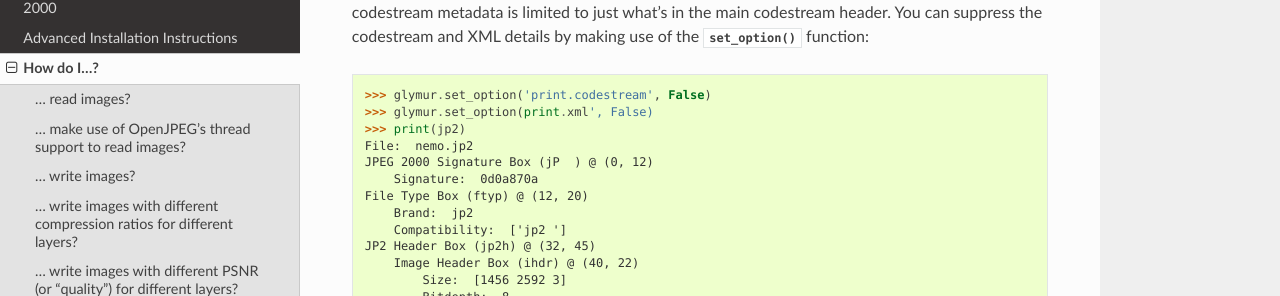
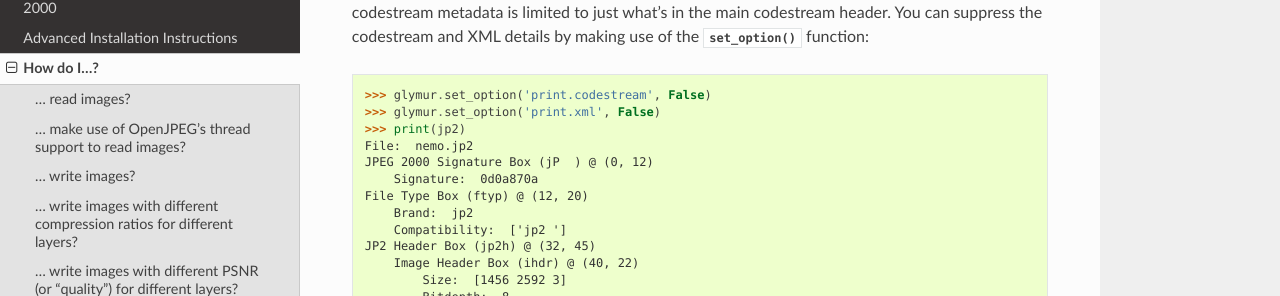
Before and after one commit to quintusdias/glymur, a Sphinx documentation site: the page built from docs/source/how_do_i.rst, in a window 1280 px wide and 900 px high, scrolled down 4462 px. Shown: the part 155-451 px from the top of the window. Built offline with Sphinx 7.4.7 and the Read the Docs theme 2.0.0, drawn with Linux system fonts in a browser that asks for light colours.

Commit message:
Fix small typo in the documentation

```diff
--- a/docs/source/how_do_i.rst
+++ b/docs/source/how_do_i.rst
@@ -245,7 +245,7 @@ main codestream header.  You can suppress the codestream and XML details by
 making use of the :py:meth:`set_option` function::
 
     >>> glymur.set_option('print.codestream', False)
-    >>> glymur.set_option(print.xml', False)
+    >>> glymur.set_option('print.xml', False)
     >>> print(jp2)
     File:  nemo.jp2
     JPEG 2000 Signature Box (jP  ) @ (0, 12)
```
